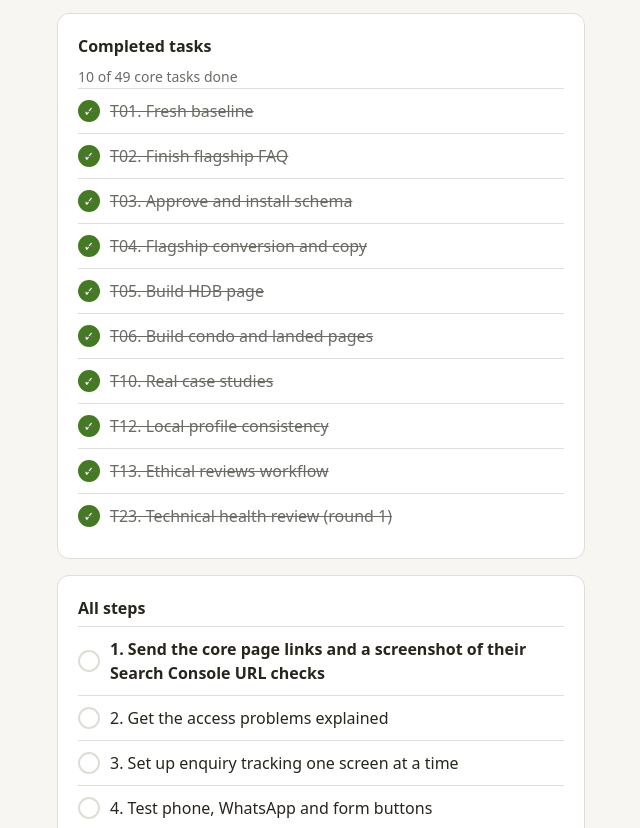
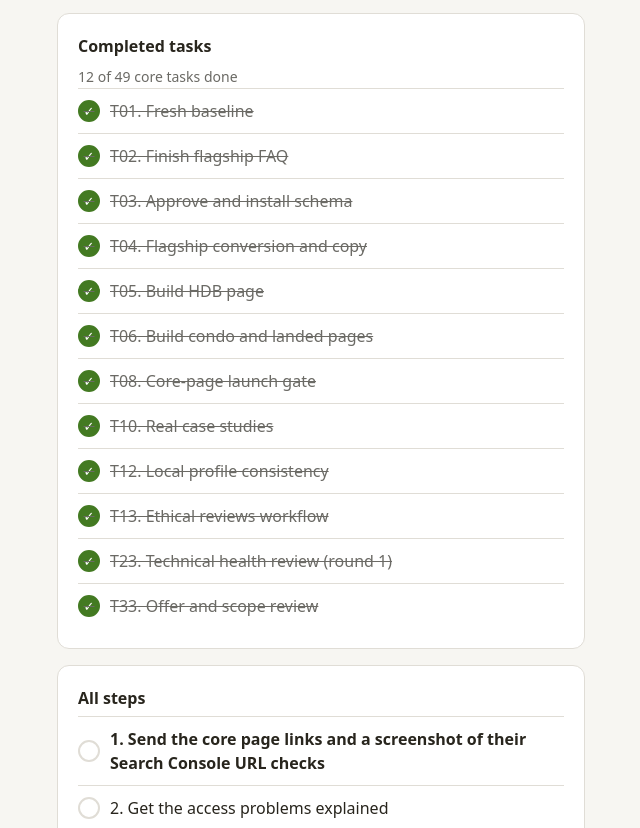
Before and after one commit to aiandrewho-ux/momentum-quest-t02, a plain HTML site: page index.html in a window 1280 px wide. Shown: the part 728-1556 px from the top of the page, without its empty margins (319-959 px from the left). Drawn offline with Linux system fonts and the light colour scheme.

Commit message:
Mark T08 and T33 done
Co-Authored-By: Claude Opus 5.5 <noreply@anthropic.com>
Claude-Session: https://claude.ai/code/session_01YbXDKN8QjL5aF6pfPZsU9r

```diff
--- a/index.html
+++ b/index.html
@@ -40,7 +40,7 @@ h2{font-size:16px;margin-bottom:6px}.hide{display:none}
 const TASK={id:"T07",ws:"Core build",title:"Crawl and measurement setup",
 prereq:"Prerequisite: Start account/config checks now; finish live tests after publishing. Priority: ASAP when prerequisites are met; no month or quarter release gate.",
 finish:"Pages can be checked and test enquiries are recorded correctly."};
-const COMPLETED=[{id:"T01",t:"Fresh baseline"},{id:"T02",t:"Finish flagship FAQ"},{id:"T03",t:"Approve and install schema"},{id:"T04",t:"Flagship conversion and copy"},{id:"T05",t:"Build HDB page"},{id:"T06",t:"Build condo and landed pages"},{id:"T10",t:"Real case studies"},{id:"T12",t:"Local profile consistency"},{id:"T13",t:"Ethical reviews workflow"},{id:"T23",t:"Technical health review (round 1)"}];
+const COMPLETED=[{id:"T01",t:"Fresh baseline"},{id:"T02",t:"Finish flagship FAQ"},{id:"T03",t:"Approve and install schema"},{id:"T04",t:"Flagship conversion and copy"},{id:"T05",t:"Build HDB page"},{id:"T06",t:"Build condo and landed pages"},{id:"T08",t:"Core-page launch gate"},{id:"T10",t:"Real case studies"},{id:"T12",t:"Local profile consistency"},{id:"T13",t:"Ethical reviews workflow"},{id:"T23",t:"Technical health review (round 1)"},{id:"T33",t:"Offer and scope review"}];
 const CORE_TOTAL=49;
 const steps=[
 {t:"Send the core page links and a screenshot of their Search Console URL checks",m:10,d:"Done when: Claude has the money, HDB, condo and landed links plus the URL-check screenshots."},
```
